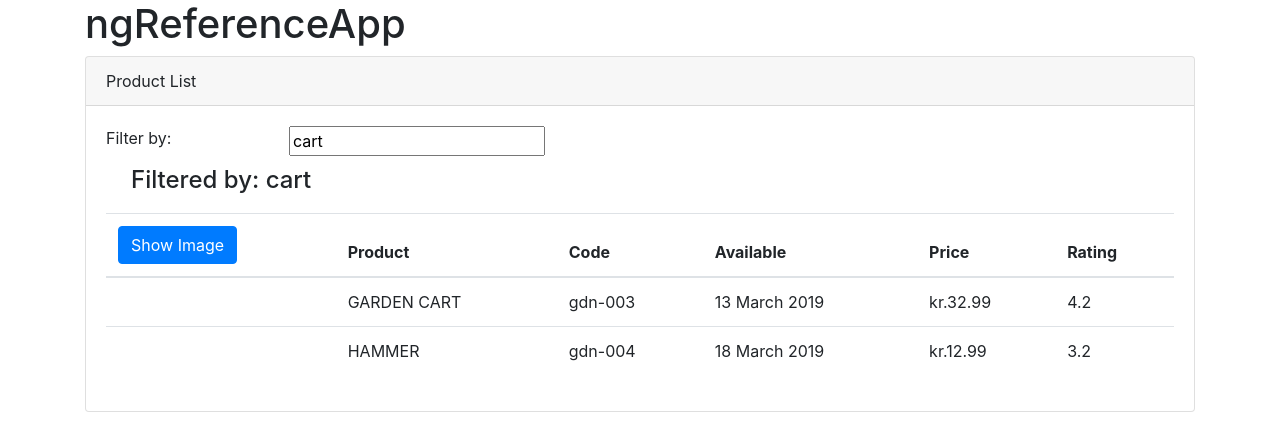
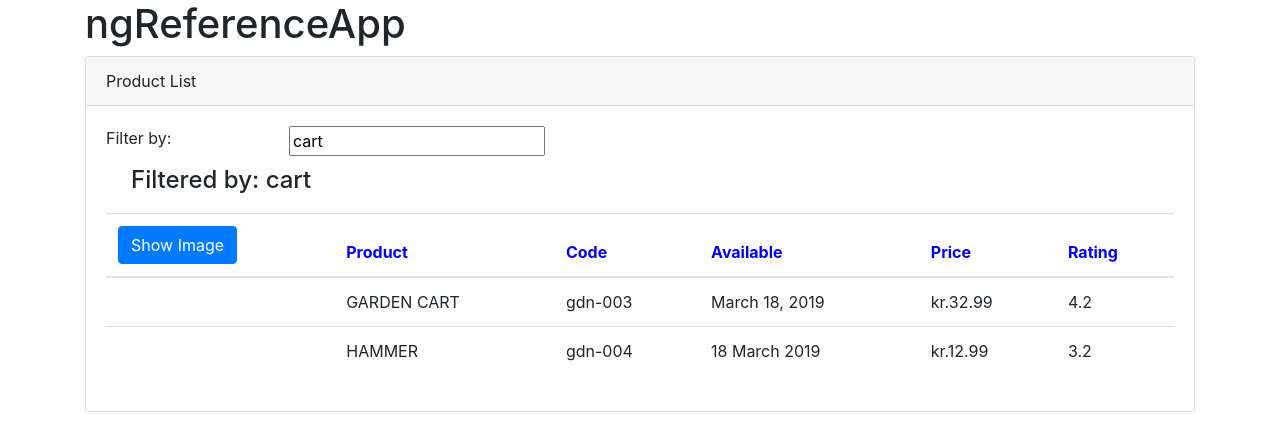
Before and after one commit to isidoreduc/ng-reference, an Angular app: page / in a window 1280 px wide. Shown: the top 448 px of the page. Built offline with nearby package versions, Linux system fonts and the light colour scheme.

Commit message:
model interface

```diff
--- /dev/null
+++ b/src/app/model/product.ts
@@ -0,0 +1,10 @@
+export interface IProduct {
+  productId: number;
+  productName: string;
+  productCode: string;
+  releaseDate: string;
+  price: number;
+  description: string;
+  starRating: number;
+  imageUrl: string;
+}
--- a/src/app/src/app/products/products.component.css
+++ b/src/app/src/app/products/products.component.css
@@ -0,0 +1,3 @@
+.table-header {
+  color: blue;
+}
--- a/src/app/src/app/products/products.component.html
+++ b/src/app/src/app/products/products.component.html
@@ -17,7 +17,7 @@
     <div class="table-responsive" *ngIf="products && products.length">
       <table class="table">
         <thead>
-          <tr>
+          <tr class="table-header">
             <th>
               <button class="btn btn-primary" (click)="toggleImage()">
                 {{ showImage ? "Hide" : "Show" }} Image
@@ -38,11 +38,11 @@
                 alt=""
               />
             </td>
-            <td>{{ item.prodName | uppercase }}</td>
-            <td>{{ item.prodCode | lowercase }}</td>
+            <td>{{ item.productName | uppercase }}</td>
+            <td>{{ item.productCode | lowercase }}</td>
             <td>{{ item.releaseDate }}</td>
             <td>{{ item.price | currency: "DK":"kr.":"1.2-2" }}</td>
-            <td>{{ item.rating }}</td>
+            <td>{{ item.starRating }}</td>
           </tr>
         </thead>
         <tbody></tbody>
--- a/src/app/src/app/products/products.component.ts
+++ b/src/app/src/app/products/products.component.ts
@@ -1,40 +1,41 @@
-import { Component, OnInit } from '@angular/core';
+import { Component, OnInit } from "@angular/core";
+import { IProduct } from "src/app/model/product";
 
 @Component({
-  selector: 'app-products',
-  templateUrl: './products.component.html',
-  styleUrls: ['./products.component.css']
+  selector: "app-products",
+  templateUrl: "./products.component.html",
+  styleUrls: ["./products.component.css"]
 })
 export class ProductsComponent implements OnInit {
-  pageTitle = 'Product List';
+  pageTitle = "Product List";
   imageHeight = 30;
   showImage = false;
-  listFilter = 'cart';
-  products: any[] = [
+  listFilter = "cart";
+  products: IProduct[] = [
     {
-      prodId: 2,
-      prodName: 'Garden Cart',
-      prodCode: 'GDN-003',
-      releaseDate: '13 March 2019',
-      description: '15 gallon capacity rolling garden cart',
+      productId: 2,
+      productName: "Garden Cart",
+      productCode: "GDN-003",
+      releaseDate: "March 18, 2019",
+      description: "15 gallon capacity rolling garden cart",
       price: 32.99,
-      rating: 4.2,
-      imageUrl: 'assets/images/garden_cart.png'
+      starRating: 4.2,
+      imageUrl: "assets/images/garden_cart.png"
     },
     {
-      prodId: 5,
-      prodName: 'Hammer',
-      prodCode: 'GDN-004',
-      releaseDate: '18 March 2019',
-      description: '15 pounds heavy hammer',
+      productId: 5,
+      productName: "Hammer",
+      productCode: "GDN-004",
+      releaseDate: "18 March 2019",
+      description: "15 pounds heavy hammer",
       price: 12.99,
-      rating: 3.2,
-      imageUrl: 'assets/images/hammer.png'
+      starRating: 3.2,
+      imageUrl: "assets/images/hammer.png"
     }
   ];
   constructor() {}
 
   ngOnInit() {}
 
-  toggleImage = () => this.showImage = !this.showImage;
+  toggleImage = () => (this.showImage = !this.showImage);
 }
```
